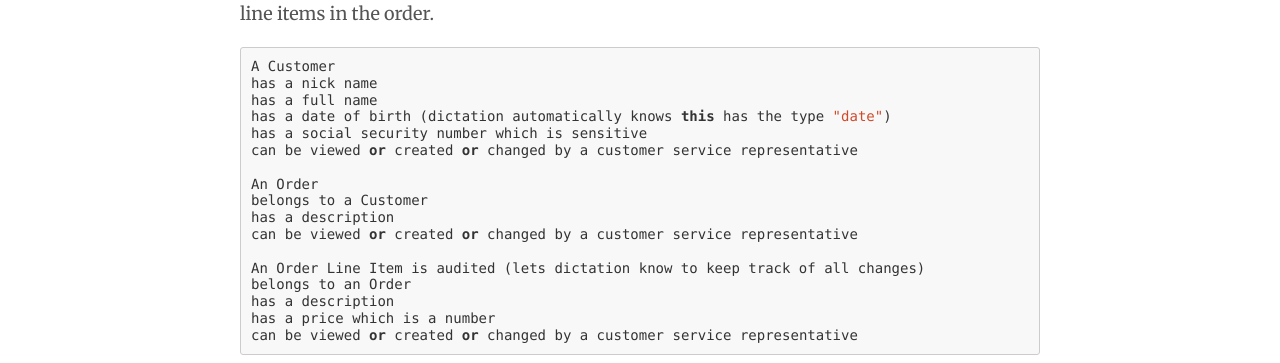
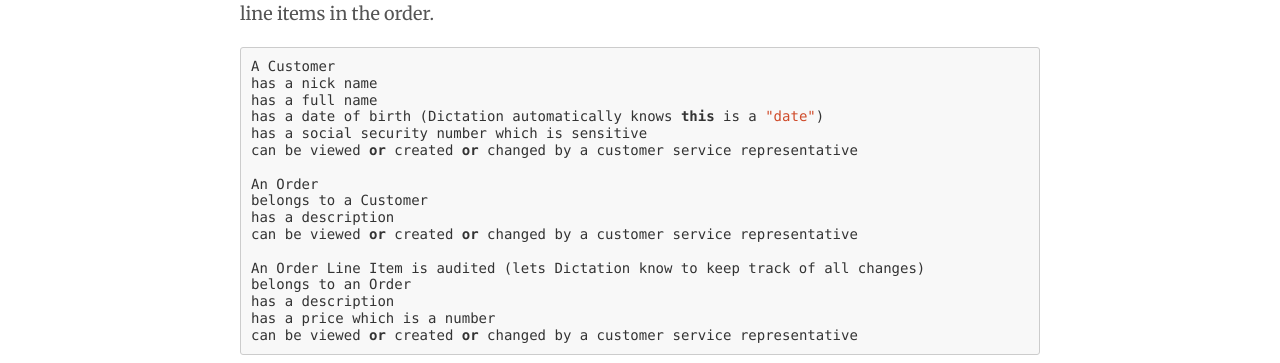
Before and after one commit to LucidTechnics/lucidtechnics.github.com, a Jekyll site: the page built from _posts/projects/0100-01-02-dictation.md, in a window 1280 px wide. Shown: the part 663-1026 px from the top of the page. Built offline with Jekyll 4.4.1, drawn with Linux system fonts in a browser that asks for light colours; nearby versions of some CDN libraries.

Commit message:
Updated _posts/projects/0100-01-02-dictation.md

```diff
--- a/_posts/projects/0100-01-02-dictation.md
+++ b/_posts/projects/0100-01-02-dictation.md
@@ -19,7 +19,7 @@
     A Customer
     has a nick name
     has a full name
-    has a date of birth (dictation automatically knows this has the type "date")
+    has a date of birth (Dictation automatically knows this is a "date")
     has a social security number which is sensitive
     can be viewed or created or changed by a customer service representative
 
@@ -28,7 +28,7 @@
     has a description
     can be viewed or created or changed by a customer service representative
 
-    An Order Line Item is audited (lets dictation know to keep track of all changes)
+    An Order Line Item is audited (lets Dictation know to keep track of all changes)
     belongs to an Order
     has a description
     has a price which is a number
```
